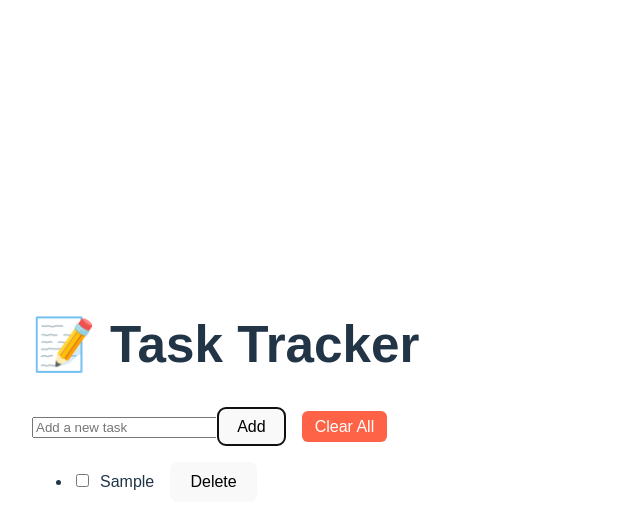
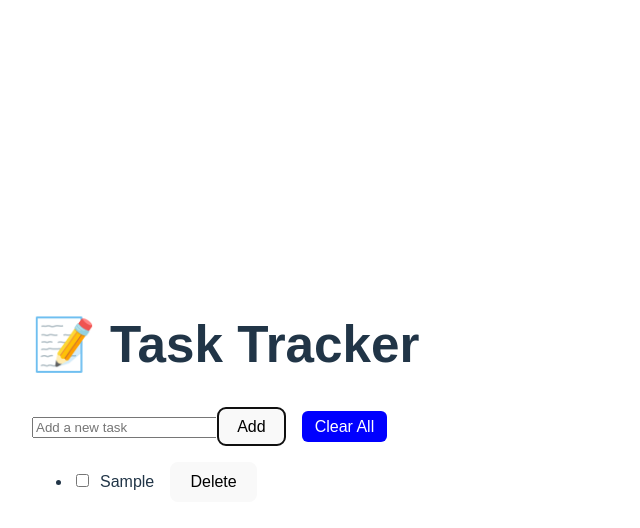
Before and after one commit to Modukoana22/git-to-do-list, a React (Vite) app: page / in a window 1280 px wide. Both pictures are taken after typing "Sample" into the empty fields and a click on the button "Add". Shown: the top 528 px of the page, without its empty margins (0-640 px from the left). Built offline with nearby package versions, Linux system fonts and the light colour scheme.

Commit message:
changed color to blue

```diff
--- a/src/ClearAllButton.jsx
+++ b/src/ClearAllButton.jsx
@@ -8,7 +8,7 @@ export default function ClearAllButton({ onClear, visible }) {
       onClick={onClear}
       style={{
         marginLeft: "1rem",
-        backgroundColor: "tomato",
+        backgroundColor: "blue",
         color: "white",
         border: "none",
         padding: "0.4rem 0.8rem",
```
